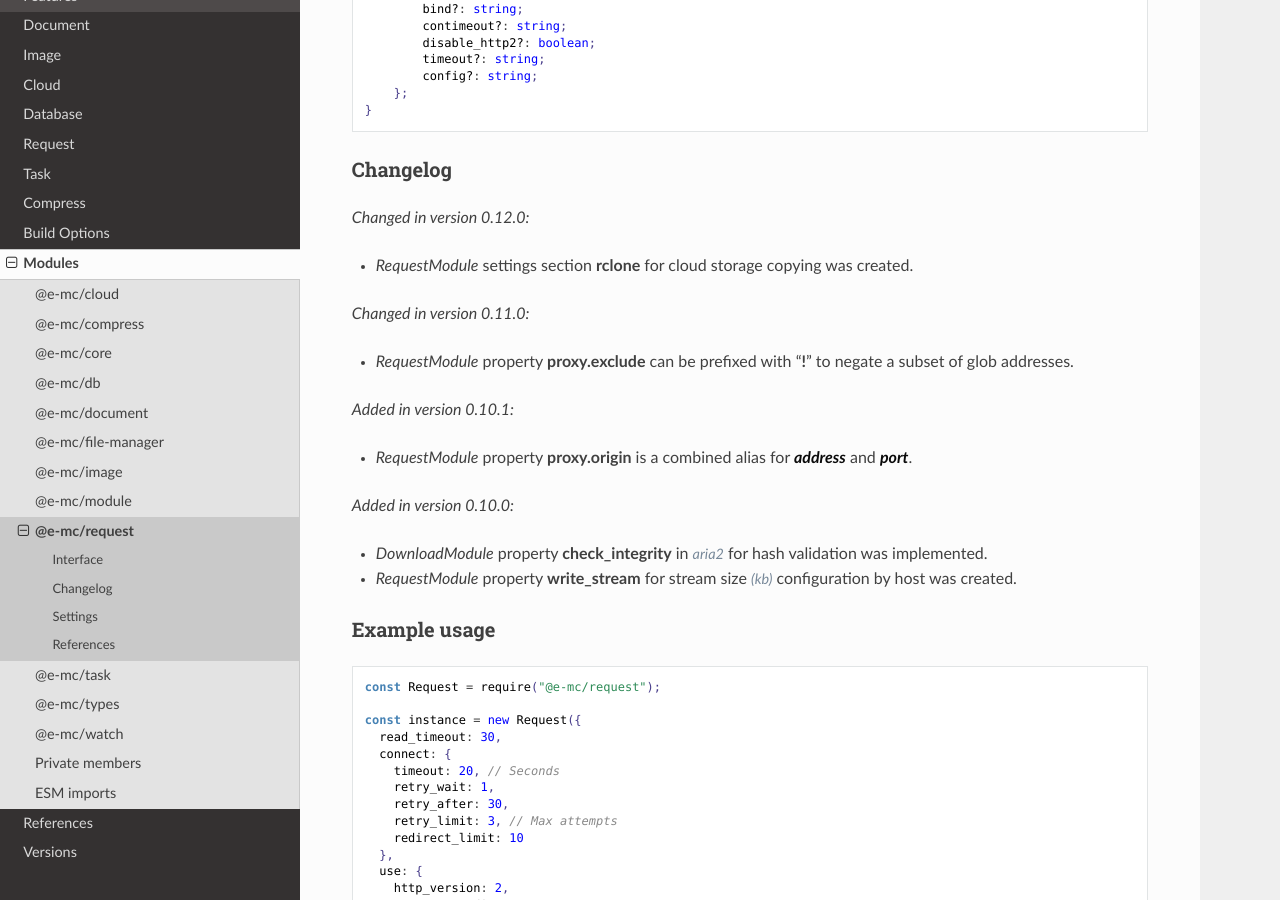
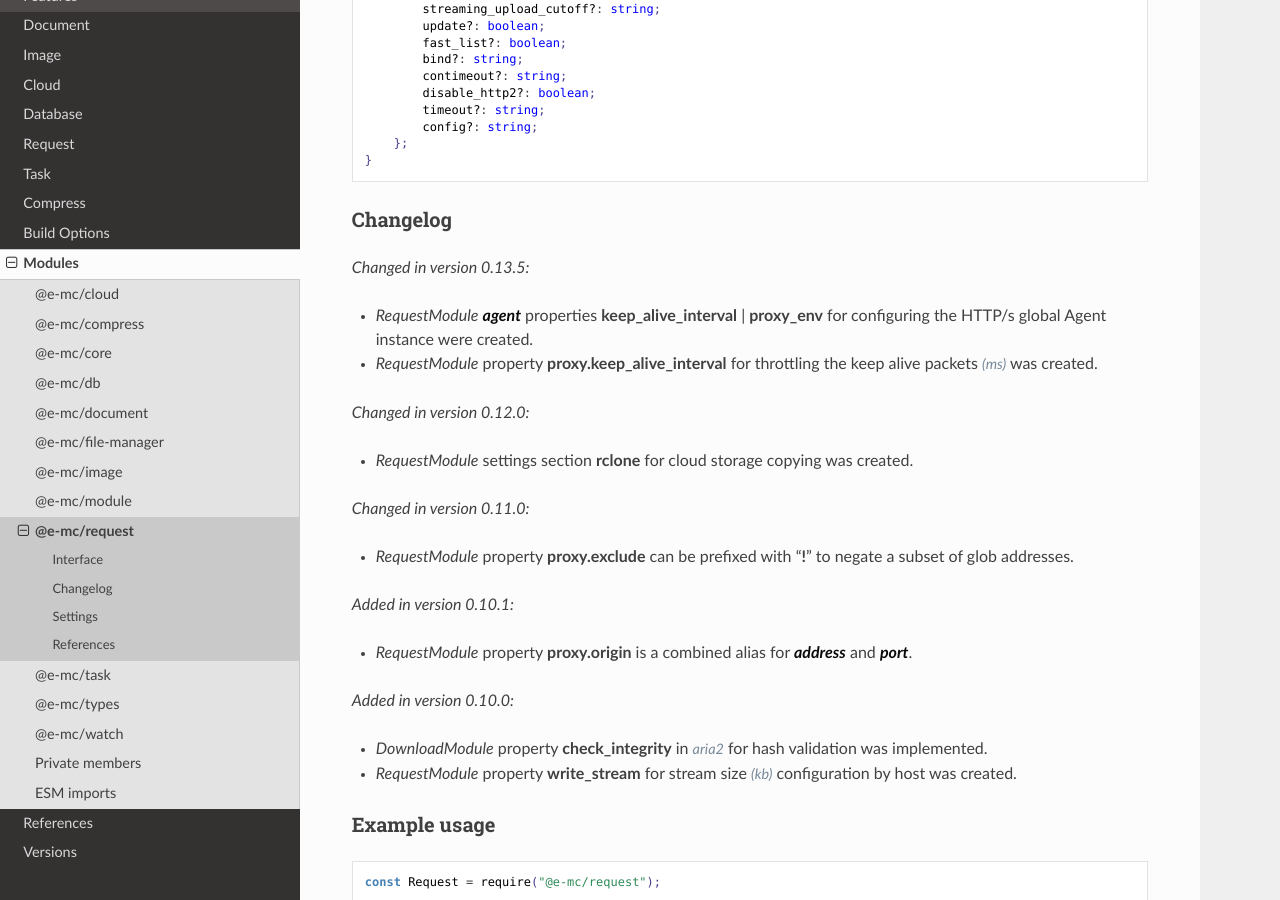
Before and after one commit to anpham6/chrome-docs, a Sphinx documentation site: the page built from source/modules/request.rst, in a window 1280 px wide and 900 px high, scrolled down 4809 px. Built offline with Sphinx 7.4.7 and the Read the Docs theme 3.1.0, drawn with Linux system fonts in a browser that asks for light colours; some of the changed text lies outside the part shown.

Commit message:
Publish: e-mc 0.13.5 (LTS)

```diff
--- a/source/conf.py
+++ b/source/conf.py
@@ -9,7 +9,7 @@
 project = 'E-mc'
 copyright = 'squared 2025'
 author = 'An Pham'
-release = '0.13.4'
+release = '0.13.5'
 
 # -- General configuration ---------------------------------------------------
 # https://www.sphinx-doc.org/en/master/usage/configuration.html#general-configuration
--- a/source/modules/request.rst
+++ b/source/modules/request.rst
@@ -151,7 +152,9 @@
       read_timeout?: number | string;
       agent?: {
           keep_alive?: boolean;
+          keep_alive_interval?: number | string;
           timeout?: number | string;
+          proxy_env?: AgentOptions["proxyEnv"];
       };
       connect?: {
           timeout?: number | string;
@@ -178,6 +181,7 @@
           include?: string[];
           exclude?: string[];
           keep_alive?: boolean;
+          keep_alive_interval?: number | string;
       };
       headers: Record<string, OutgoingHttpHeaders>;
       certs?: Record<string, SecureConfig<string | string[]>>;
@@ -268,6 +272,11 @@
 Changelog
 ---------
 
+.. versionchanged:: 0.13.5
+
+  - *RequestModule* :target:`agent` properties **keep_alive_interval** | **proxy_env** for configuring the HTTP/s global Agent instance were created.
+  - *RequestModule* property **proxy.keep_alive_interval** for throttling the keep alive packets :alt:`(ms)` was created.
+
 .. versionchanged:: 0.12.0
 
   - *RequestModule* settings section **rclone** for cloud storage copying was created.
--- a/source/versions.rst
+++ b/source/versions.rst
@@ -7,6 +7,7 @@
 ========== ======== ======== ========
    Date      Docs      E-mc     Pi-r
 ========== ======== ======== ========
+2025-12-24    0.7.1   0.13.5   0.11.0
 2025-10-18    0.7.0   0.13.0   0.11.0
 2025-10-17    0.6.5   0.12.9   0.10.3
 2025-09-16    0.6.4   0.12.7   0.10.3
```
Also changed, not shown: other parts of source/modules/request.rst (+2 -1 lines), README.md (+1 -0 lines), source/index.rst (+10 -10 lines), source/modules/core.rst (+6 -1 lines).
